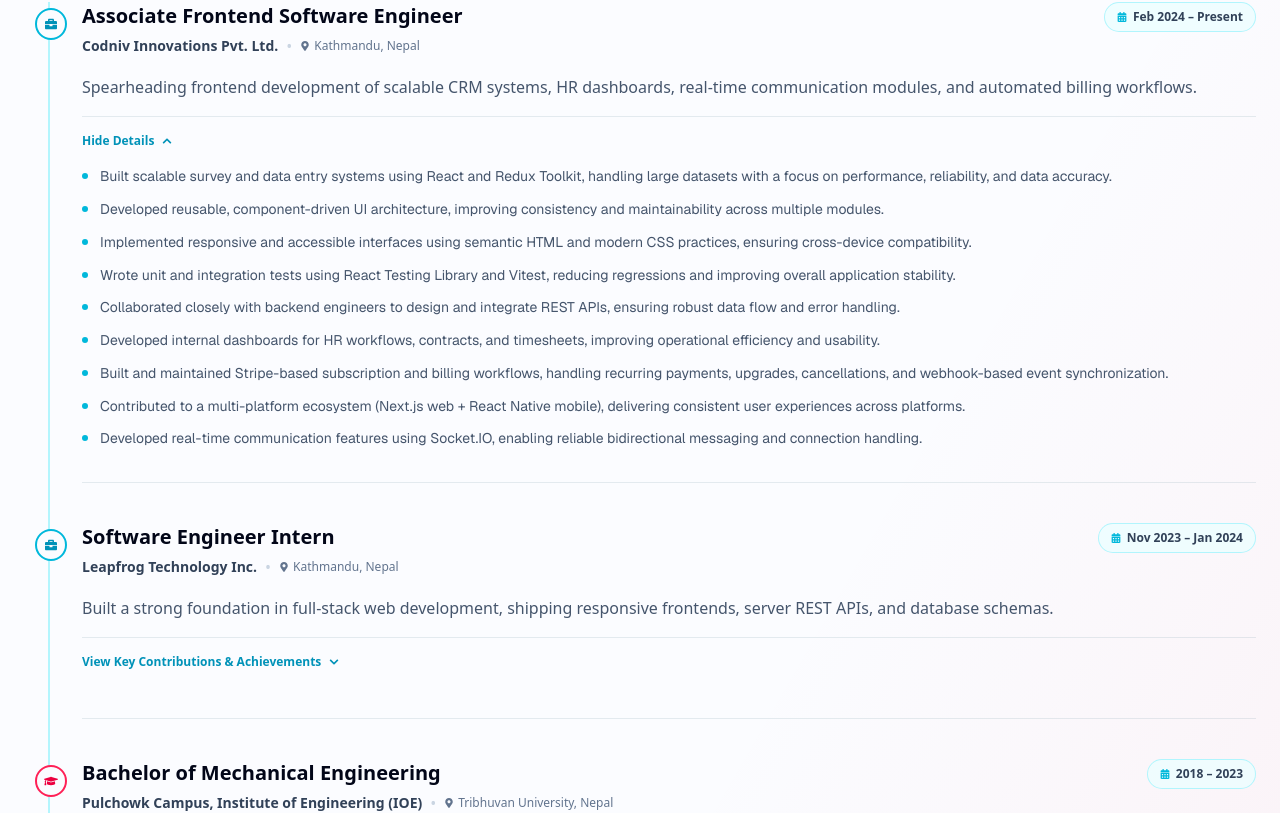
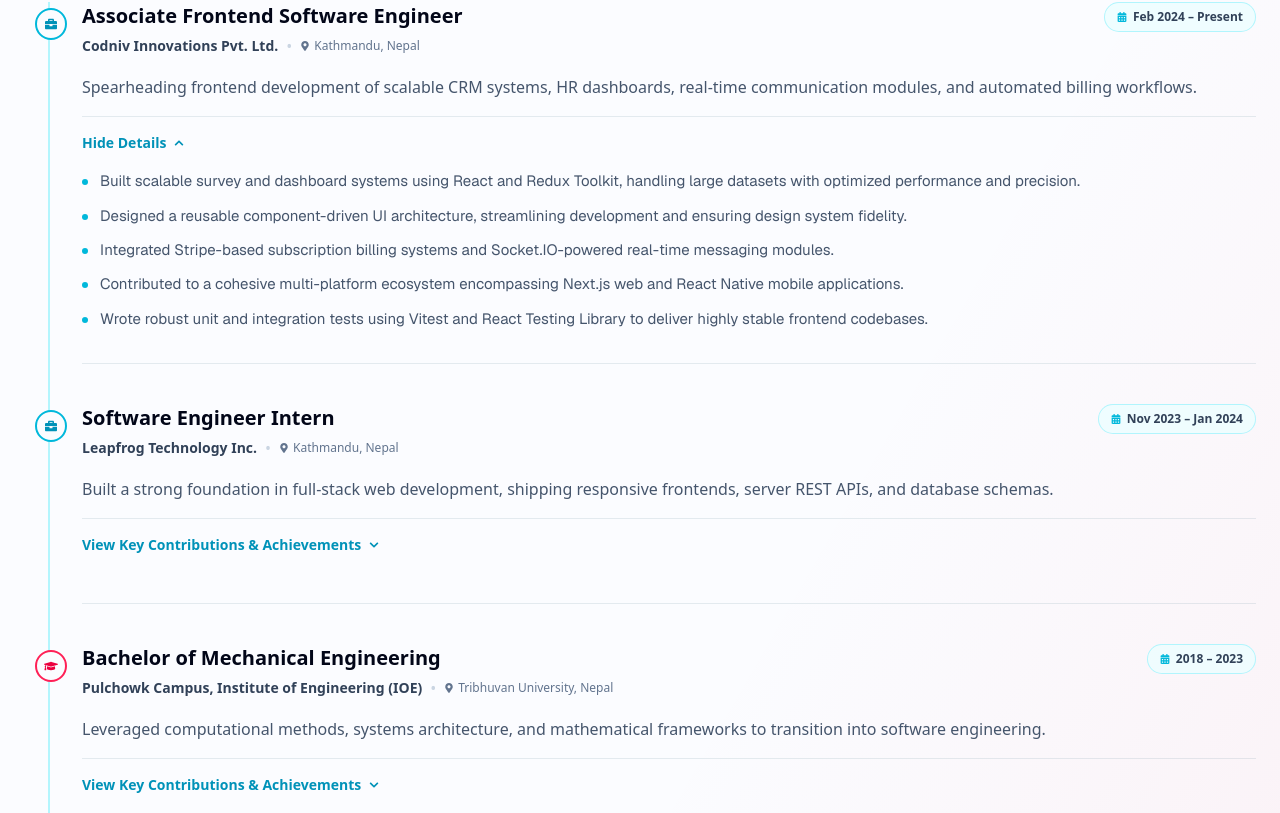
Before and after one commit to aayushman108/My-Portfolio, a Next.js app: page /about in a window 1280 px wide. Shown: the part 1715-2528 px from the top of the page. Built offline with nearby package versions, Linux system fonts and the light colour scheme.

Commit message:
feat: change about page content

```diff
--- a/src/app/about/page.tsx
+++ b/src/app/about/page.tsx
@@ -1,6 +1,6 @@
 "use client";
 
-import { useRef, useState } from "react";
+import { useEffect, useRef, useState } from "react";
 import Link from "next/link";
 import gsap from "gsap";
 import { useGSAP } from "@gsap/react";
@@ -50,7 +50,7 @@ const expertise = [
   {
     title: "Real-time & Interactive Features",
     description:
-      "Implementing real-time data streaming and push notification systems to create highly responsive, \"living\" interfaces.",
+      'Implementing real-time data streaming and push notification systems to create highly responsive, "living" interfaces.',
   },
   {
     title: "Secure Service Integration",
@@ -130,12 +130,14 @@ const numericalStats = [
   {
     number: "2+",
     label: "Years of Experience",
-    description: "Building scalable, high-performance web applications using React & Next.js.",
+    description:
+      "Building scalable, high-performance web applications using React & Next.js.",
   },
   {
     number: "15+",
     label: "Projects Completed",
-    description: "From large-scale corporate systems to personal web apps and experiments.",
+    description:
+      "From large-scale corporate systems to personal web apps and experiments.",
   },
   {
     number: "9+",
@@ -145,7 +147,8 @@ const numericalStats = [
   {
     number: "100%",
     label: "Commitment to Quality",
-    description: "Pixel-perfect fidelity, accessibility (a11y), and top performance.",
+    description:
+      "Pixel-perfect fidelity, accessibility (a11y), and top performance.",
   },
 ];
 
@@ -156,17 +159,14 @@ const timelineData = [
     company: "Codniv Innovations Pvt. Ltd.",
     location: "Kathmandu, Nepal",
     period: "Feb 2024 – Present",
-    description: "Spearheading frontend development of scalable CRM systems, HR dashboards, real-time communication modules, and automated billing workflows.",
+    description:
+      "Spearheading frontend development of scalable CRM systems, HR dashboards, real-time communication modules, and automated billing workflows.",
     details: [
-      "Built scalable survey and data entry systems using React and Redux Toolkit, handling large datasets with a focus on performance, reliability, and data accuracy.",
-      "Developed reusable, component-driven UI architecture, improving consistency and maintainability across multiple modules.",
-      "Implemented responsive and accessible interfaces using semantic HTML and modern CSS practices, ensuring cross-device compatibility.",
-      "Wrote unit and integration tests using React Testing Library and Vitest, reducing regressions and improving overall application stability.",
-      "Collaborated closely with backend engineers to design and integrate REST APIs, ensuring robust data flow and error handling.",
-      "Developed internal dashboards for HR workflows, contracts, and timesheets, improving operational efficiency and usability.",
-      "Built and maintained Stripe-based subscription and billing workflows, handling recurring payments, upgrades, cancellations, and webhook-based event synchronization.",
-      "Contributed to a multi-platform ecosystem (Next.js web + React Native mobile), delivering consistent user experiences across platforms.",
-      "Developed real-time communication features using Socket.IO, enabling reliable bidirectional messaging and connection handling.",
+      "Built scalable survey and dashboard systems using React and Redux Toolkit, handling large datasets with optimized performance and precision.",
+      "Designed a reusable component-driven UI architecture, streamlining development and ensuring design system fidelity.",
+      "Integrated Stripe-based subscription billing systems and Socket.IO-powered real-time messaging modules.",
+      "Contributed to a cohesive multi-platform ecosystem encompassing Next.js web and React Native mobile applications.",
+      "Wrote robust unit and integration tests using Vitest and React Testing Library to deliver highly stable frontend codebases.",
     ],
   },
   {
@@ -175,11 +175,11 @@ const timelineData = [
     company: "Leapfrog Technology Inc.",
     location: "Kathmandu, Nepal",
     period: "Nov 2023 – Jan 2024",
-    description: "Built a strong foundation in full-stack web development, shipping responsive frontends, server REST APIs, and database schemas.",
+    description:
+      "Built a strong foundation in full-stack web development, shipping responsive frontends, server REST APIs, and database schemas.",
     details: [
-      "Gained hands-on experience in full-stack web development using HTML, CSS, JavaScript, TypeScript, Node.js, Express, and PostgreSQL.",
-      "Built multiple projects including browser-based games, landing pages, and full-stack Todo and E-commerce applications.",
-      "Collaborated in a team environment following Agile/Scrum methodologies, conducting code reviews and sprint retrospectives.",
+      "Acquired full-stack experience using TypeScript, React, Node.js, Express, and PostgreSQL.",
+      "Developed fully responsive web applications, browser-based games, and RESTful APIs under Agile/Scrum workflows.",
     ],
   },
   {
@@ -188,10 +188,10 @@ const timelineData = [
     company: "Pulchowk Campus, Institute of Engineering (IOE)",
     location: "Tribhuvan University, Nepal",
     period: "2018 – 2023",
-    description: "Leveraged computational methods, systems architecture, and mathematical frameworks to transition into frontend and software engineering.",
+    description:
+      "Leveraged computational methods, systems architecture, and mathematical frameworks to transition into software engineering.",
     details: [
-      "Engaged in extensive analytical studies including mathematics, fluid dynamics, and automated systems control.",
-      "Applied structured logical models and procedural algorithms directly to frontend application state management and computational layouts."
+      "Applied advanced analytical methods, structured logic, and procedural algorithms directly to software engineering and complex state management workflows.",
     ],
   },
 ];
@@ -209,6 +209,19 @@ const AboutPage = () => {
     }));
   };
 
+  useEffect(() => {
+    const refreshFrame = requestAnimationFrame(() => ScrollTrigger.refresh());
+    const refreshAfterTransition = window.setTimeout(
+      () => ScrollTrigger.refresh(),
+      550,
+    );
+
+    return () => {
+      cancelAnimationFrame(refreshFrame);
+      window.clearTimeout(refreshAfterTransition);
+    };
+  }, [expandedTimelineItems]);
+
   useGSAP(
     () => {
       // 1. Initial Page Load Animation for Hero / Header
@@ -218,7 +231,7 @@ const AboutPage = () => {
       introTl.fromTo(
         ".back-link-reveal",
         { opacity: 0, x: -15 },
-        { opacity: 1, x: 0, duration: 0.8, ease: "power3.out" }
+        { opacity: 1, x: 0, duration: 0.8, ease: "power3.out" },
       );
 
       // Animate "About Me" Sublabel
@@ -226,7 +239,7 @@ const AboutPage = () => {
         ".about-sublabel",
         { opacity: 0, y: 15 },
         { opacity: 1, y: 0, duration: 0.8, ease: "power4.out" },
-        "-=0.6"
+        "-=0.6",
       );
 
       // Animate Headline text reveals
@@ -240,7 +253,7 @@ const AboutPage = () => {
           stagger: 0.12,
           ease: "power4.out",
         },
-        "-=0.5"
+        "-=0.5",
       );
 
       // Animate main intro bio paragraph
@@ -253,7 +266,7 @@ const AboutPage = () => {
           duration: 1.0,
           ease: "power3.out",
         },
-        "-=0.7"
+        "-=0.7",
       );
 
       // Animate availability status badge
@@ -266,7 +279,7 @@ const AboutPage = () => {
           duration: 0.8,
           ease: "power3.out",
         },
-        "-=0.4"
+        "-=0.4",
       );
 
       gsap.set(".metric-number", { textContent: 0 });
@@ -490,8 +503,7 @@ const AboutPage = () => {
                 <h1 className="text-4xl md:text-6xl lg:text-7xl font-black text-slate-950 dark:text-white leading-[1.02] tracking-tight">
                   <div
                     style={{
-                      clipPath:
-                        "polygon(0% 100%, 100% 100%, 100% 0%, 0% 0%)",
+                      clipPath: "polygon(0% 100%, 100% 100%, 100% 0%, 0% 0%)",
                     }}
                   >
                     <span className="header-text-reveal opacity-0 translate-y-20 block">
@@ -500,8 +512,7 @@ const AboutPage = () => {
                   </div>
                   <div
                     style={{
-                      clipPath:
-                        "polygon(0% 100%, 100% 100%, 100% 0%, 0% 0%)",
+                      clipPath: "polygon(0% 100%, 100% 100%, 100% 0%, 0% 0%)",
                     }}
                   >
                     <span className="header-text-reveal opacity-0 translate-y-20 text-gradient-hot block">
@@ -514,8 +525,7 @@ const AboutPage = () => {
               <div className="lg:col-span-5">
                 <div
                   style={{
-                    clipPath:
-                      "polygon(0% 100%, 100% 100%, 100% 0%, 0% 0%)",
+                    clipPath: "polygon(0% 100%, 100% 100%, 100% 0%, 0% 0%)",
                   }}
                 >
                   <div className="about-intro-text opacity-0 translate-y-20 space-y-5 text-slate-600 dark:text-slate-300 text-base md:text-lg leading-relaxed font-normal">
@@ -645,16 +655,14 @@ const AboutPage = () => {
             {timelineData.map((item, index) => {
               const isExpanded = expandedTimelineItems[index] ?? false;
               return (
-                <div
-                  key={index}
-                  className="timeline-item opacity-0 relative"
-                >
+                <div key={index} className="timeline-item opacity-0 relative">
                   {/* Timeline node */}
-                  <div className={`absolute -left-[39px] sm:-left-[47px] top-1.5 w-8 h-8 rounded-full border-2 ${
-                    item.type === "experience"
-                      ? "border-cyan-500 text-cyan-600 dark:text-cyan-300"
-                      : "border-rose-500 text-rose-600 dark:text-rose-300"
-                  } bg-[#fbfcff] dark:bg-[#050509] flex items-center justify-center z-10`}
+                  <div
+                    className={`absolute -left-[39px] sm:-left-[47px] top-1.5 w-8 h-8 rounded-full border-2 ${
+                      item.type === "experience"
+                        ? "border-cyan-500 text-cyan-600 dark:text-cyan-300"
+                        : "border-rose-500 text-rose-600 dark:text-rose-300"
+                    } bg-[#fbfcff] dark:bg-[#050509] flex items-center justify-center z-10`}
                   >
                     {item.type === "experience" ? (
                       <FaBriefcase className="text-xs" />
@@ -674,9 +682,12 @@ const AboutPage = () => {
                           <span className="text-sm font-semibold text-slate-700 dark:text-slate-300">
                             {item.company}
                           </span>
-                          <span className="text-slate-300 dark:text-white/20 hidden sm:inline">&bull;</span>
+                          <span className="text-slate-300 dark:text-white/20 hidden sm:inline">
+                            &bull;
+                          </span>
                           <span className="text-xs text-slate-500 dark:text-slate-400 flex items-center gap-1">
-                            <FaMapMarkerAlt className="text-[10px]" /> {item.location}
+                            <FaMapMarkerAlt className="text-[10px]" />{" "}
+                            {item.location}
                           </span>
                         </div>
                       </div>
@@ -696,9 +707,13 @@ const AboutPage = () => {
                       <div className="mt-4 pt-4 border-t border-cyan-900/10 dark:border-white/10">
                         <button
                           onClick={() => toggleTimelineItem(index)}
-                          className="flex items-center gap-2 text-xs font-semibold text-cyan-600 dark:text-cyan-300 hover:text-cyan-800 dark:hover:text-cyan-200 transition-colors focus:outline-none cursor-pointer"
+                          className="flex items-center gap-2 text-sm font-semibold text-cyan-600 dark:text-cyan-300 hover:text-cyan-800 dark:hover:text-cyan-200 transition-colors focus:outline-none cursor-pointer"
                         >
-                          <span>{isExpanded ? "Hide Details" : "View Key Contributions & Achievements"}</span>
+                          <span>
+                            {isExpanded
+                              ? "Hide Details"
+                              : "View Key Contributions & Achievements"}
+                          </span>
                           {isExpanded ? (
                             <FaChevronUp size={10} />
                           ) : (
@@ -708,13 +723,18 @@ const AboutPage = () => {
 
                         <div
                           className={`mt-4 space-y-2.5 overflow-hidden transition-all duration-500 ease-in-out ${
-                            isExpanded ? "max-h-[1000px] opacity-100" : "max-h-0 opacity-0"
+                            isExpanded
+                              ? "max-h-[1000px] opacity-100"
+                              : "max-h-0 opacity-0"
                           }`}
                         >
                           {item.details.map((detail, detailIdx) => (
-                            <div key={detailIdx} className="flex items-start gap-3">
-                              <span className="mt-2 w-1.5 h-1.5 rounded-full bg-cyan-500 shrink-0" />
-                              <span className="text-xs md:text-sm text-slate-600 dark:text-slate-300 leading-relaxed font-normal font-sans">
+                            <div
+                              key={detailIdx}
+                              className="flex items-start gap-3"
+                            >
+                              <span className="mt-2.5 w-1.5 h-1.5 rounded-full bg-cyan-500 shrink-0" />
+                              <span className="text-sm md:text-[15px] text-slate-600 dark:text-slate-300 leading-relaxed font-normal font-sans">
                                 {detail}
                               </span>
                             </div>
@@ -747,10 +767,7 @@ const AboutPage = () => {
           <div className="grid md:grid-cols-3 gap-8 lg:gap-10">
             {Object.entries(techStack).map(
               ([category, skills], categoryIndex) => (
-                <div
-                  key={categoryIndex}
-                  className="tech-category"
-                >
+                <div key={categoryIndex} className="tech-category">
                   <h3 className="tech-category-title opacity-0 text-sm font-bold tracking-widest uppercase text-slate-500 dark:text-slate-400 mb-5">
                     {category}
                   </h3>
```
